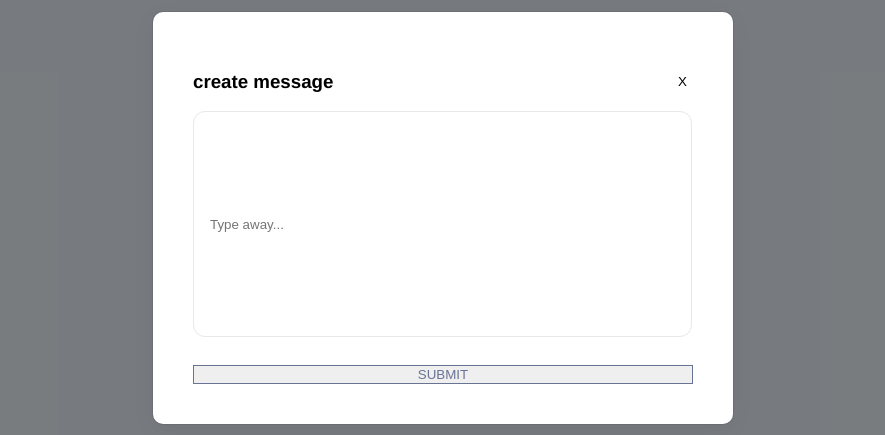
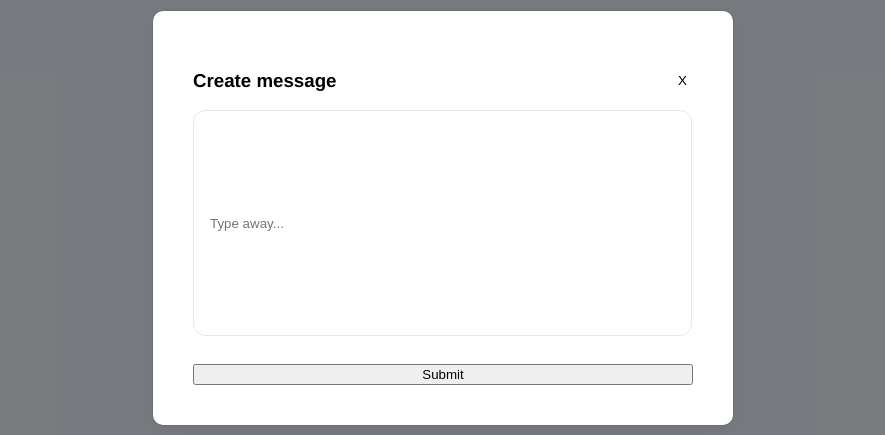
Before and after one commit to shellCommand/talk_alot, a React (Create React App) app: page / in a window 1280 px wide. Shown: the part 182-617 px from the top of the page, without its empty margins (197-1082 px from the left). Built offline with nearby package versions, Linux system fonts and the light colour scheme; no server answers.

Commit message:
modal shows onclick add new and closes onclick X

```diff
--- a/src/components/ListHeader.js
+++ b/src/components/ListHeader.js
@@ -1,6 +1,9 @@
 import Modal from './Modal'
+import { useState } from 'react'
 
 const ListHeader = ({ listName }) => {
+const [showModal, setShowModal] = useState(true)
+
   const signout = () => {
     console.log('signout')
   }
@@ -9,10 +12,10 @@
     <div className="list-header">
       <h1>{listName}</h1>
       <div className='button-container'>
-        <button className='create'>ADD NEW</button>
+        <button className='create' onClick={() => setShowModal(true)}>ADD NEW</button>
         <button className='signout' onClick={signout}>SIGN OUT</button>
       </div>
-      <Modal/>
+      {showModal && <Modal mode={'Create'} setShowModal={setShowModal}/>}
     </div>
   )
 }
--- a/src/components/Modal.js
+++ b/src/components/Modal.js
@@ -1,7 +1,7 @@
 import { useState } from 'react'
 
-const Modal = () => {
-  const mode = 'create'
+const Modal = ({ mode, setShowModal}) => {
+  // const mode = 'create'
   const editMode = mode === 'edit' ? true : false
 
   const [data, setData] = useState({
@@ -25,7 +25,7 @@
       <div className='modal'>
         <div className='form-title-container'>
           <h3>{mode} message</h3>
-          <button>X</button>
+          <button onClick={() => setShowModal(false)}>X</button>
         </div>
           <form>
             <input className='message-input'
```
